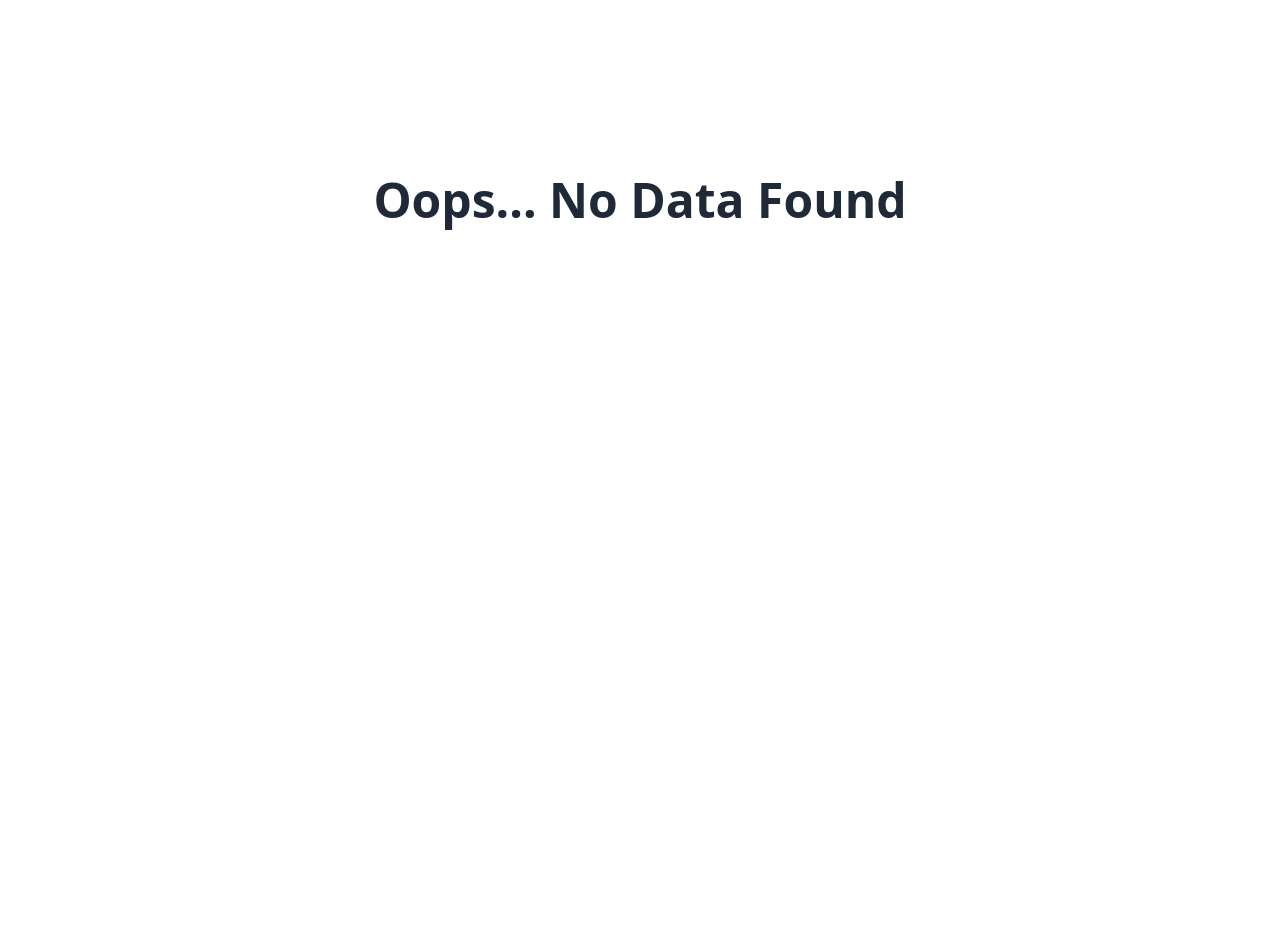
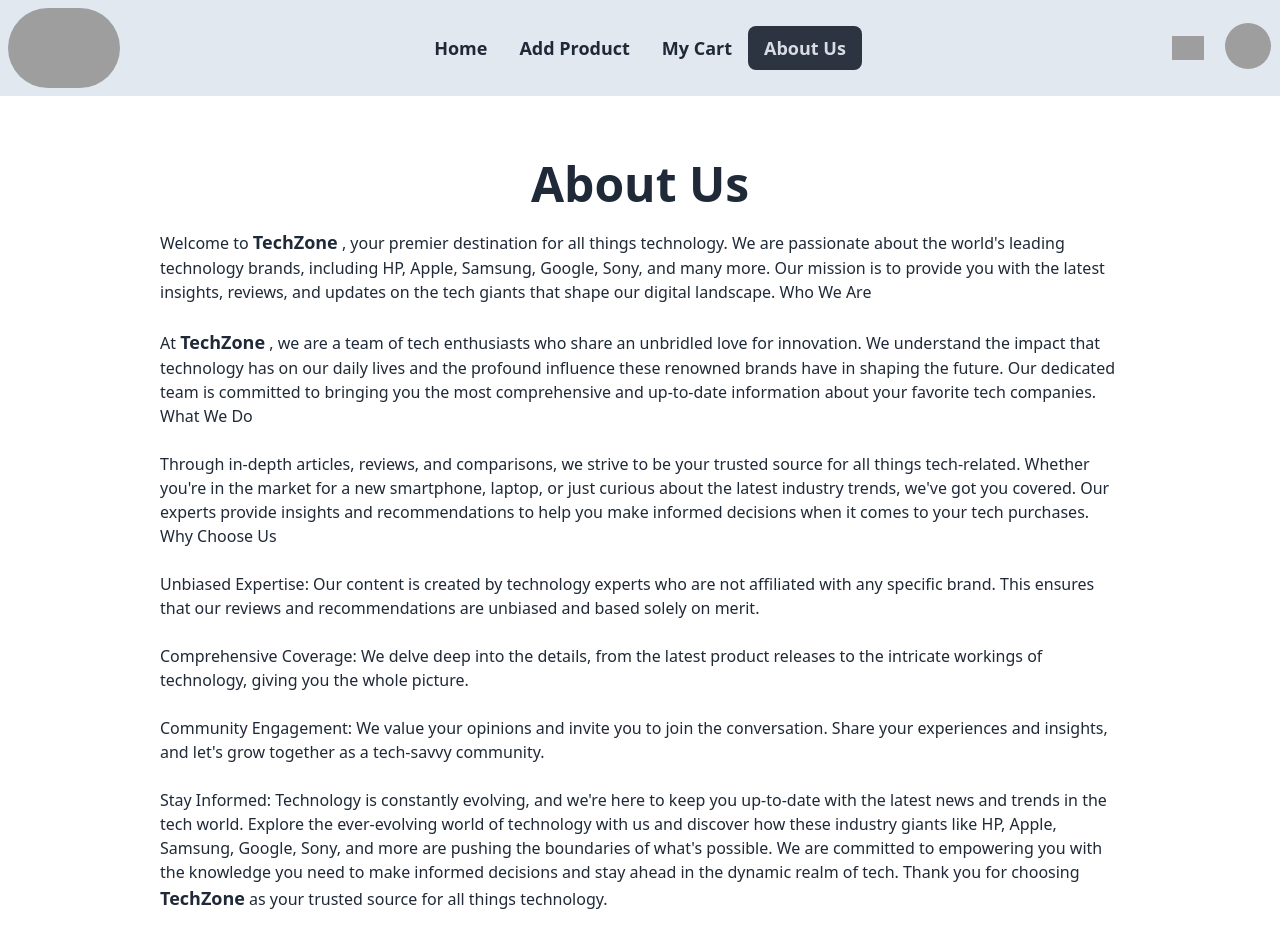
Before and after one commit to mdridoyali/techZone-client-10, a React (Vite) app: page /aboutUs in a window 1280 px wide. Shown: the top 952 px of the page. Before the commit the page ends 800 px from the top, so only its background shows below. Built offline with nearby package versions, Linux system fonts and the light colour scheme; no server answers; grey boxes are pictures that could not be loaded.

Commit message:
added hover and overlay and title on homepage and  banner

```diff
--- /dev/null
+++ b/src/Component/AboutUs.jsx
@@ -0,0 +1,53 @@
+/* eslint-disable react/no-unescaped-entities */
+
+const AboutUs = () => {
+  return (
+    <div className="w-11/12 md:w-9/12 mx-auto my-16">
+      <h2 className="text-5xl font-bold text-center pb-5"> About Us</h2>
+      Welcome to <span className="font-bold text-lg">TechZone</span> , your
+      premier destination for all things technology. We are passionate about the
+      world's leading technology brands, including HP, Apple, Samsung, Google,
+      Sony, and many more. Our mission is to provide you with the latest
+      insights, reviews, and updates on the tech giants that shape our digital
+      landscape. Who We Are <br />
+      <br />
+      At <span className="font-bold text-lg">TechZone</span> , we are a team of
+      tech enthusiasts who share an unbridled love for innovation. We understand
+      the impact that technology has on our daily lives and the profound
+      influence these renowned brands have in shaping the future. Our dedicated
+      team is committed to bringing you the most comprehensive and up-to-date
+      information about your favorite tech companies. What We Do <br />
+      <br />
+      Through in-depth articles, reviews, and comparisons, we strive to be your
+      trusted source for all things tech-related. Whether you're in the market
+      for a new smartphone, laptop, or just curious about the latest industry
+      trends, we've got you covered. Our experts provide insights and
+      recommendations to help you make informed decisions when it comes to your
+      tech purchases. Why Choose Us <br />
+      <br />
+      Unbiased Expertise: Our content is created by technology experts who are
+      not affiliated with any specific brand. This ensures that our reviews and
+      recommendations are unbiased and based solely on merit. <br />
+      <br />
+      Comprehensive Coverage: We delve deep into the details, from the latest
+      product releases to the intricate workings of technology, giving you the
+      whole picture. <br />
+      <br />
+      Community Engagement: We value your opinions and invite you to join the
+      conversation. Share your experiences and insights, and let's grow together
+      as a tech-savvy community. <br />
+      <br />
+      Stay Informed: Technology is constantly evolving, and we're here to keep
+      you up-to-date with the latest news and trends in the tech world. Explore
+      the ever-evolving world of technology with us and discover how these
+      industry giants like HP, Apple, Samsung, Google, Sony, and more are
+      pushing the boundaries of what's possible. We are committed to empowering
+      you with the knowledge you need to make informed decisions and stay ahead
+      in the dynamic realm of tech. Thank you for choosing{" "}
+      <span className="font-bold text-lg">TechZone</span> as your trusted source
+      for all things technology.
+    </div>
+  );
+};
+
+export default AboutUs;
--- a/src/Component/AllProducts.jsx
+++ b/src/Component/AllProducts.jsx
@@ -4,47 +4,7 @@
 const AllProducts = () => {
   // const {brand_name} = useParams()
   const products = useLoaderData();
-  // console.log(brand_name)
-  // const [products, setProducts] = useState([]);
 
-  // useEffect(() => {
-  //     const fetchData = async () => {
-  //       try {
-  //         const response = await fetch(`https://assignment-technology-server.vercel.app/products/${brand_name}`);
-  //         const data = await response.json();
-  //         setProducts(data);
-  //       } catch (error) {
-  //         console.error(error);
-  //       }
-  //     };
-
-  //     fetchData();
-  //   }, []);
-
-  //   useEffect( () => {
-  //     fetch('category.json')
-  //     .then(res => res.json())
-  //     .then(datas => {
-
-  //        datas.map(data => setDatas(data))
-
-  //     })
-  //   } , [])
-  //   const filteredData = allProducts.filter(product => product.brandName !== datas.category )
-  //   console.log(filteredData)
-  // console.log(products)
-
-  // const handleUpdate = (id) => {
-  //   console.log(id);
-  //   fetch(`https://assignment-technology-server.vercel.app/products/${id}`, {
-  //     method: "PUT",
-  //     headers: {
-  //       'content-type': 'application/json',
-  //     },
-  //     body:JSON.stringify()
-  //   })
-
-  // };
 
   return (
     <div className="my-10">
@@ -89,13 +49,13 @@
   </div>
 </div>
 
-      <h2 className="capitalize text-center mt-10 font-semibold text-4xl">
-        All your products from {products[0].brandName}
+      <h2 className="capitalize text-center mt-10 border-t-4 pt-5 font-semibold text-4xl">
+        All Our products from {products[0].brandName}
       </h2>
-      <p className="border-dashed bg-slate-200 border border-lime-400 text-center w-3/12 mt-7 mx-auto mb-10"></p>
+      <p className="border-dashed bg-slate-200 border  border-lime-400 text-center w-3/12 mt-7 mx-auto mb-10"></p>
       <div className=" w-11/12 md:w-9/12  gap-10 mx-auto grid md:grid-cols-2">
         {products.map((product, idx) => (
-          <div className="bg-slate-200 rounded-md shadow-2xl " key={idx}>
+          <div className="bg-slate-200 rounded-md shadow-2xl text-black hover:shadow-2xl hover:bg-slate-400  " key={idx}>
             <img className="w-full h-80 rounded-t-md " src={product.image} />
             <div className="p-1 lg:p-4 flex justify-between">
               <div className="">
--- a/src/Component/Footer.jsx
+++ b/src/Component/Footer.jsx
@@ -1,9 +1,11 @@
+import { Link } from "react-router-dom";
+
 const Footer = () => {
   return (
     <div>
-      <footer className="footer footer-center p-10 bg-slate-200 text-base-content rounded">
-        <nav className="grid grid-flow-col gap-4">
-          <a className="link link-hover">About us</a>
+      <footer className="footer footer-center p-10 bg-slate-700 text-white  rounded">
+        <nav className="grid grid-flow-col gap-4 text-lg">
+          <a className="link link-hover"><Link to={'/aboutUs'} >About us</Link></a>
           <a className="link link-hover">Contact</a>
           <a className="link link-hover">Jobs</a>
         </nav>
--- a/src/Component/Home.jsx
+++ b/src/Component/Home.jsx
@@ -1,32 +1,45 @@
-
 import { FaLongArrowAltRight } from "react-icons/fa";
 import { Link, useLoaderData } from "react-router-dom";
 
 const Home = () => {
   const datas = useLoaderData();
-  console.log(datas)
+  console.log(datas);
 
   return (
     <div>
-      <img
-        className="h-[100vh] w-full"
-        src={
-          "https://i.ibb.co/f01q37N/domenico-loia-Eh-Tc-C9s-YXsw-unsplash.jpg"
-        }
-      />
-      <h2 className="text-center mt-10 text-5xl font-semibold">Our Products</h2>
+      <div className="relative">
+        <img
+          className="md:h-[100vh] w-full"
+          src="https://i.ibb.co/f01q37N/domenico-loia-Eh-Tc-C9s-YXsw-unsplash.jpg"
+        />
+        <div className="absolute inset-0 h-full w-full bg-gray-500 opacity-50"></div>
+        <p className="absolute top-[10%] px-6 text-2xl md:text-5xl lg:text-7xl font-bold text-slate-100">
+          TechZone Unveiled: Explore HP, Apple, Samsung, Google, Sony, Xiaomi
+          and More.
+        </p>
+        <Link to={'/aboutUs'}><button className="absolute bottom-5 md:bottom-14 left-1/2 transform -translate-x-1/2 -translate-y-1/2 md:text-2xl font-bold btn">
+          Explore More
+        </button></Link>
+      </div>
+
+      <h2 className="text-center mt-10 text-5xl font-semibold">
+        Our Collections
+      </h2>
       <p className="border-dashed border border-lime-400 text-center w-52 mx-auto mt-5"></p>
       <div className=" w-11/12 mx-auto my-16 gap-10  grid grid-cols-1 md:grid-cols-2 lg:grid-cols-3 ">
         {datas.map((data, idx) => (
-          <div className="bg-slate-200 rounded-md" key={idx}>
+          <div
+            className="bg-slate-200 hover:shadow-2xl hover:bg-slate-400 rounded-md"
+            key={idx}
+          >
             <img className="w-full h-52 rounded-t-md " src={data.image} />
             <div className="flex items-center justify-between p-3">
-              <h2 className="font-semibold  bg-slate-300  hover:bg-slate-200 w-20 px-2 py-1 rounded-full ">
+              <h2 className="font-semibold text-black bg-slate-300  hover:bg-slate-200 w-20 px-2 py-1 rounded-full ">
                 {data.name}
               </h2>
               <Link
                 to={`/products/${data.brand_name}`}
-                className="bg-slate-300  hover:bg-slate-200 p-2 rounded-full "
+                className="bg-slate-300 text-black hover:bg-slate-200 p-3 rounded-full "
               >
                 <FaLongArrowAltRight />
               </Link>
@@ -35,20 +48,18 @@
         ))}
       </div>
 
-      <div className="bg-slate-100">
-        <h2 className="text-center bg-slate-100 text-4xl font-semibold pt-10">
+      <div className="w-11/12 md:w-10/12 mx-auto border-t-4">
+        <h2 className="text-center  text-6xl font-semibold pt-10">
           Our Featured Brands
         </h2>
-        <p className="border-dashed bg-slate-200 border border-lime-400 text-center w-72 mx-auto mt-5"></p>
-        <h2 className="text-center bg-slate-100 pt-5 text-5xl font-semibold ">
-          Walton
-        </h2>
-        <p className="border-dashed bg-slate-200 border border-lime-400 text-center w-28 mx-auto mt-5 mb-5"></p>
+        <p className="border-dashed  border border-lime-400 text-center w-72 mx-auto mt-5"></p>
+        <h2 className="text-center  pt-5 text-5xl font-semibold ">Walton</h2>
+        <p className="border-dashed  border border-lime-400 text-center w-28 mx-auto mt-5 mb-5"></p>
 
-        <div className="hero  bg-slate-100">
+        <div className="hero  ">
           <div className="hero-content flex-col lg:flex-row-reverse">
             <div className="text-center w-10/12 md:w-1/2  lg:text-left">
-              <h1 className="text-5xl font-semibold">
+              <h1 className="text-3xl font-semibold">
                 Discover Innovation with Walton
               </h1>
               <p className="py-6">
@@ -71,12 +82,12 @@
           </div>
         </div>
 
-        <h2 className="text-center bg-slate-100 text-5xl font-semibold pt-10 pb-7">
+        <h2 className="text-center border-t-4 mt-8 w-8/12 md:w-6/12 mx-auto text-5xl font-semibold pt-10 pb-7">
           Super Star
         </h2>
-        <p className="border-dashed bg-slate-200 border border-lime-400 text-center w-36 mx-auto mb-10"></p>
+        <p className="border-dashed  border border-lime-400 text-center w-36 mx-auto mb-10"></p>
 
-        <div className="hero  bg-slate-100">
+        <div className="hero  ">
           <div className="hero-content flex-col lg:flex-row-reverse">
             <div className="card flex-shrink-0 w-10/12  md:w-1/2 max-w-sm shadow-2xl bg-base-100">
               <img
@@ -85,7 +96,7 @@
               />
             </div>
             <div className="text-center w-10/12 md:w-1/2 lg:text-left lg:mr-10">
-              <h1 className="text-5xl font-bold">
+              <h1 className="text-3xl font-bold">
                 Elevate Your Journey with Super Star
               </h1>
               <p className="py-6">
@@ -103,7 +114,7 @@
         </div>
       </div>
 
-      <div className="w-11/12 md:w-10/12 mx-auto mb-14">
+      <div className="w-11/12 md:w-10/12 mx-auto mb-14 border-t-4">
         <h2 className="text-center mt-10 text-5xl font-semibold">
           Get 20% discount on shopping above 2000$
         </h2>
@@ -113,15 +124,18 @@
           Purchases Over $2000! It is time to treat yourself or your loved ones
           to something special. At [Your Brand Name], we are thrilled to offer
           you an exclusive opportunity to save big on your shopping. When you
-          spend $2000 or more on our wide range of high-quality products, you will
-          automatically receive a generous 20% discount at checkout. Whether
-          you are upgrading your tech gadgets, furnishing your home, or indulging
-          in fashion and accessories, this limited-time offer is your chance to
-          get more for less. Do not miss out on this amazing deal; explore our
-          collection today and make the most of your shopping experience with
-          us!
+          spend $2000 or more on our wide range of high-quality products, you
+          will automatically receive a generous 20% discount at checkout.
+          Whether you are upgrading your tech gadgets, furnishing your home, or
+          indulging in fashion and accessories, this limited-time offer is your
+          chance to get more for less. Do not miss out on this amazing deal;
+          explore our collection today and make the most of your shopping
+          experience with us!
         </p>
-        <img className="w-full h-[70vh] mt-5 rounded-tl-[340px] rounded-br-[350px]" src={"https://i.ibb.co/8mrpJPP/images.jpg"} />
+        <img
+          className="w-full h-[70vh] mt-5 rounded-tl-[340px] rounded-br-[350px]"
+          src={"https://i.ibb.co/8mrpJPP/images.jpg"}
+        />
       </div>
     </div>
   );
--- a/src/Component/MyCart.jsx
+++ b/src/Component/MyCart.jsx
@@ -73,7 +73,7 @@
       </h2>
       <div className=" gap-10 grid md:grid-cols-2 lg:grid-cols-3 ">
         {updateData.map((items, idx) => (
-          <div key={idx} className="shadow-2xl bg-slate-200 rounded-xl">
+          <div key={idx} className="shadow-2xl hover:shadow-2xl hover:bg-slate-400  bg-slate-200 text-black font-semibold rounded-xl">
             <img className="w-full h-72 rounded-t-xl " src={items.image} />
             <div className="flex justify-between items-center px-2 py-5">
               <div className="space-y-2">
--- a/src/Component/Navbar.jsx
+++ b/src/Component/Navbar.jsx
@@ -9,6 +9,7 @@
            <li className="text-lg font-semibold"><NavLink to={'/'} >Home</NavLink></li>
            <li className="text-lg font-semibold"><NavLink to={'/addProduct'} >Add Product</NavLink></li>
            <li className="text-lg font-semibold"><NavLink to={'/myCart'} >My Cart</NavLink></li>
+           <li className="text-lg font-semibold"><NavLink to={'/aboutUs'} >About Us</NavLink></li>
     </>
 
   return (
--- a/src/Component/ProductDetails.jsx
+++ b/src/Component/ProductDetails.jsx
@@ -53,7 +53,7 @@
 
   return (
     <div className=" p-3   ">
-      <div className="card card-compact  md:w-9/12  lg:w-6/12 border-t mx-auto my-20  bg-slate-100 shadow-xl">
+      <div className="card card-compact  md:w-9/12  lg:w-6/12 border-t mx-auto my-20 hover:bg-slate-400 text-black bg-slate-100 shadow-xl">
         <figure>
           <img className="w-full h-[400px]" src={data.image} />
         </figure>
--- a/src/Component/UpdateProduct.jsx
+++ b/src/Component/UpdateProduct.jsx
@@ -39,7 +39,7 @@
 
   };
   return (
-    <div className="bg-sky-100">
+    <div className="bg-gray-400 text-black">
       <h2 className="text-center text-5xl font-semibold pt-10">
         Update Your Product Here
       </h2>
--- a/src/index.css
+++ b/src/index.css
@@ -8,8 +8,8 @@
 :root {
     --background-color-light: #ffffff;
     --text-color-light: #333;
-    --background-color-dark: #121212;
-    --text-color-dark: #fff;
+    --background-color-dark: #4c4b4f;
+    --text-color-dark: #a19f9f;
   }
   /* Light Mode */
   body.light {
--- a/src/main.jsx
+++ b/src/main.jsx
@@ -14,6 +14,7 @@
 import PrivetRoute from "./Component/PrivetRoute";
 import ProductDetails from "./Component/ProductDetails";
 import UpdateProduct from "./Component/UpdateProduct";
+import AboutUs from "./Component/AboutUs";
 
 
 const router = createBrowserRouter([
@@ -45,6 +46,10 @@
         element: <Register></Register>,
       },
       {
+        path: "/aboutUs",
+        element: <AboutUs></AboutUs>,
+      },
+      {
         path: "/products/:brand_name",
         element: <PrivetRoute><AllProducts></AllProducts></PrivetRoute>,
         loader: ({params}) => fetch(`https://assignment-technology-server.vercel.app/products/${params.brand_name}`)
```
